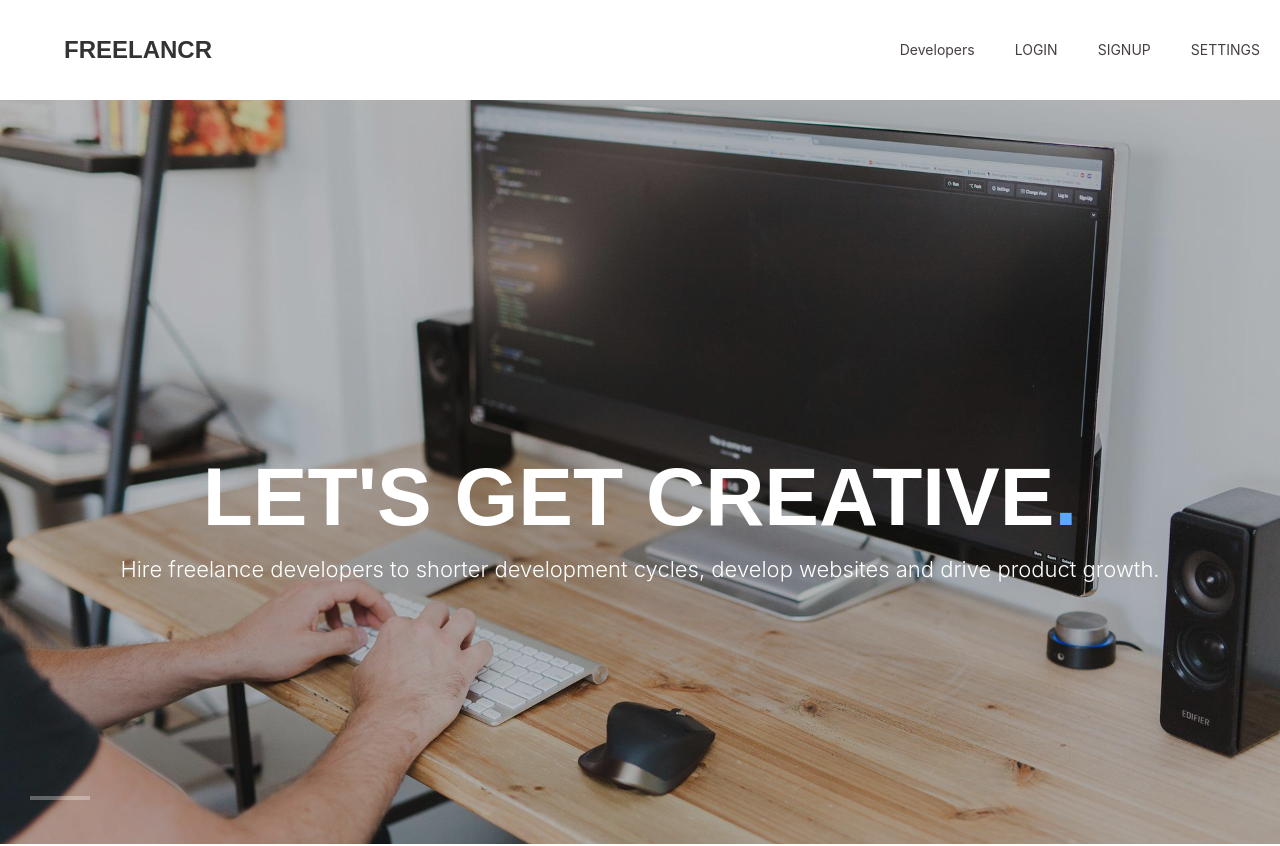
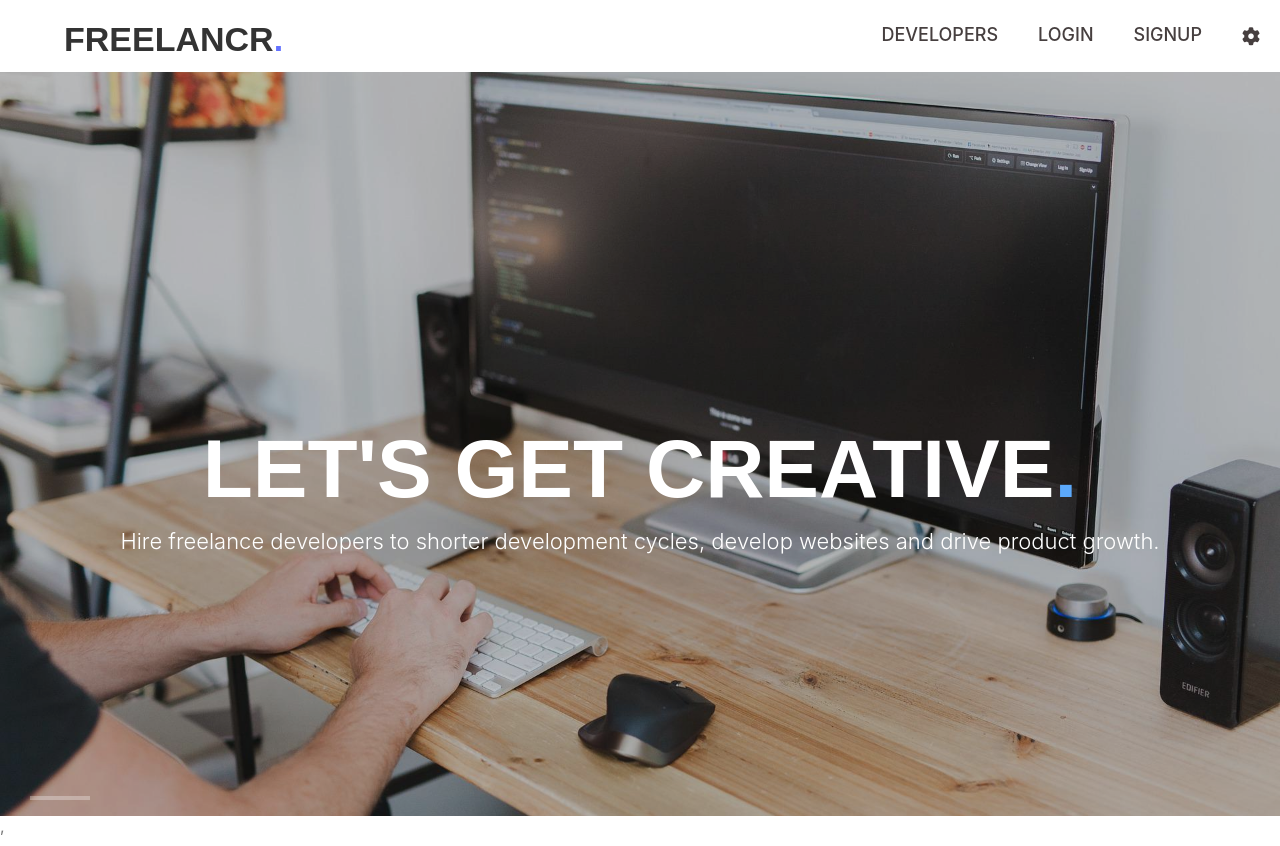
Before and after one commit to Callank21/Freelancing-Gig-App, a React (Create React App) app in the folder client/: page / in a window 1280 px wide. Shown: the top 846 px of the page. Built offline with nearby package versions, Linux system fonts and the light colour scheme.

Commit message:
detailing

```diff
--- a/client/public/css/style.css
+++ b/client/public/css/style.css
@@ -1,4 +1,3 @@
-
 body,
 html {
   font-family: "Open Sans", sans-serif;
@@ -54,7 +53,8 @@ p.intro {
 }
 a {
   color: #608dfd;
-  font-weight: 400;
+  font-weight: 500;
+  font-size: 18px;
 }
 a:hover,
 a:focus {
@@ -82,10 +82,13 @@ hr {
 }
 
 /* ------- Navigation --------- */
+.dot {
+  color: #6372ff;
 
+}
 a.navbar-brand {
   font-family: "Raleway", sans-serif;
-  font-size: 24px;
+  font-size: 34px;
   font-weight: 700;
   color: #333;
   text-transform: uppercase;
@@ -95,7 +98,7 @@ a.navbar-brand {
 .navbar-header {
   float: left;
   padding-left: 5%;
-  padding-top: 36px;
+  padding-top: 20px;
 }
 
 .nav {
@@ -149,6 +152,7 @@ nav ul li ul li a {
   nav ul li {
     float: none;
   }
+
   nav ul li a {
     padding: 15px;
     line-height: 20px;
@@ -157,6 +161,10 @@ nav ul li ul li a {
     padding-left: 30px;
   }
 }
+.fa-cog {
+  padding-top: 27px;
+}
+
 #nav-toggle {
   position: absolute;
   left: 18px;
@@ -213,7 +221,7 @@ nav ul li ul li a {
   margin: 0 auto;
 }
 
-/* --------- Login/Signup Section ------ */
+/* ------------------ */
 .formz {
   background: #f6f5f7;
 	display: flex;
@@ -251,7 +259,7 @@ nav ul li ul li a {
 	font-size: 12px;
 }
 
-a {
+.forgot-password {
 	color: #333;
 	font-size: 14px;
 	text-decoration: none;
--- a/client/src/App.js
+++ b/client/src/App.js
@@ -1,6 +1,8 @@
 // import logo from './logo.svg';
 import { useState, useEffect } from "react";
 import  HomePage  from "./components/homePage";
+// import Login from "./components/login";
+// import Signup from "./components/signup";
 // import { Header } from "./components/header";
 // import { Developers } from "./components/developers";
 // import { Contact } from "./components/contact";
--- a/client/src/components/homePage.js
+++ b/client/src/components/homePage.js
@@ -6,7 +6,7 @@ const Navigation = (props) => {
     <nav id='menu' className='navbar'>
 
       <div className='navbar-header'>
-        <a className='navbar-brand' href='#/'>Freelancr</a>
+        <a className='navbar-brand' href='#/'>Freelancr<span className='dot'>.</span></a>
       </div>
 
       <div className='containerr'>
@@ -15,7 +15,7 @@ const Navigation = (props) => {
         <div>
           <ul className='nav'>
             <li>
-              <a href='#developers'>Developers</a>
+              <a href='#developers'>DEVELOPERS</a>
             </li>
             <li>
               <a href='#about'>LOGIN</a>
@@ -24,7 +24,7 @@ const Navigation = (props) => {
               <a href='#services'>SIGNUP</a>
             </li>
             <li>
-              <a href='#services'>SETTINGS</a>
+            <a href="#/Settings"><i className="fa-solid fa-cog "></i></a>
             </li>
           </ul>
         </div>
```
